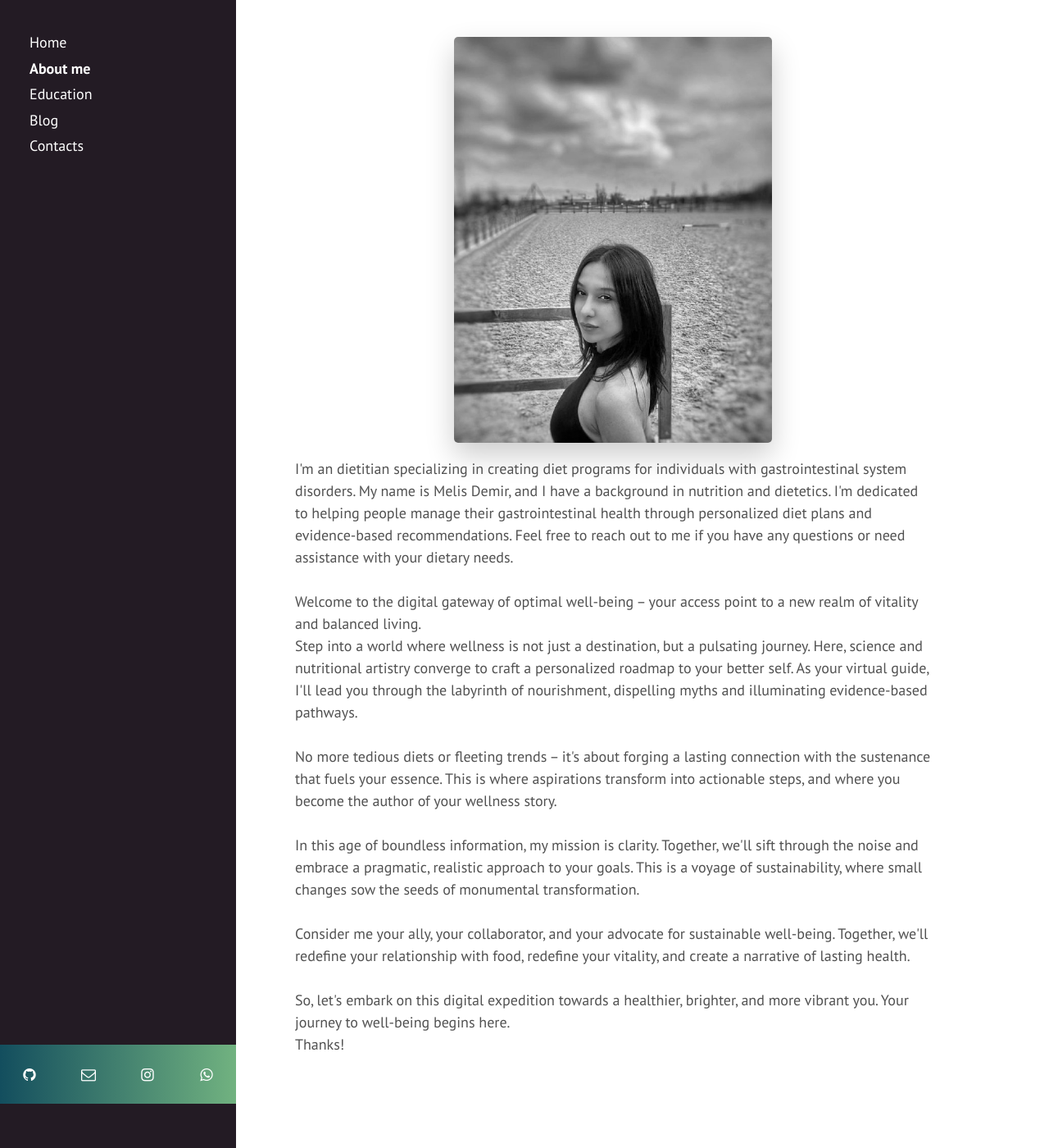
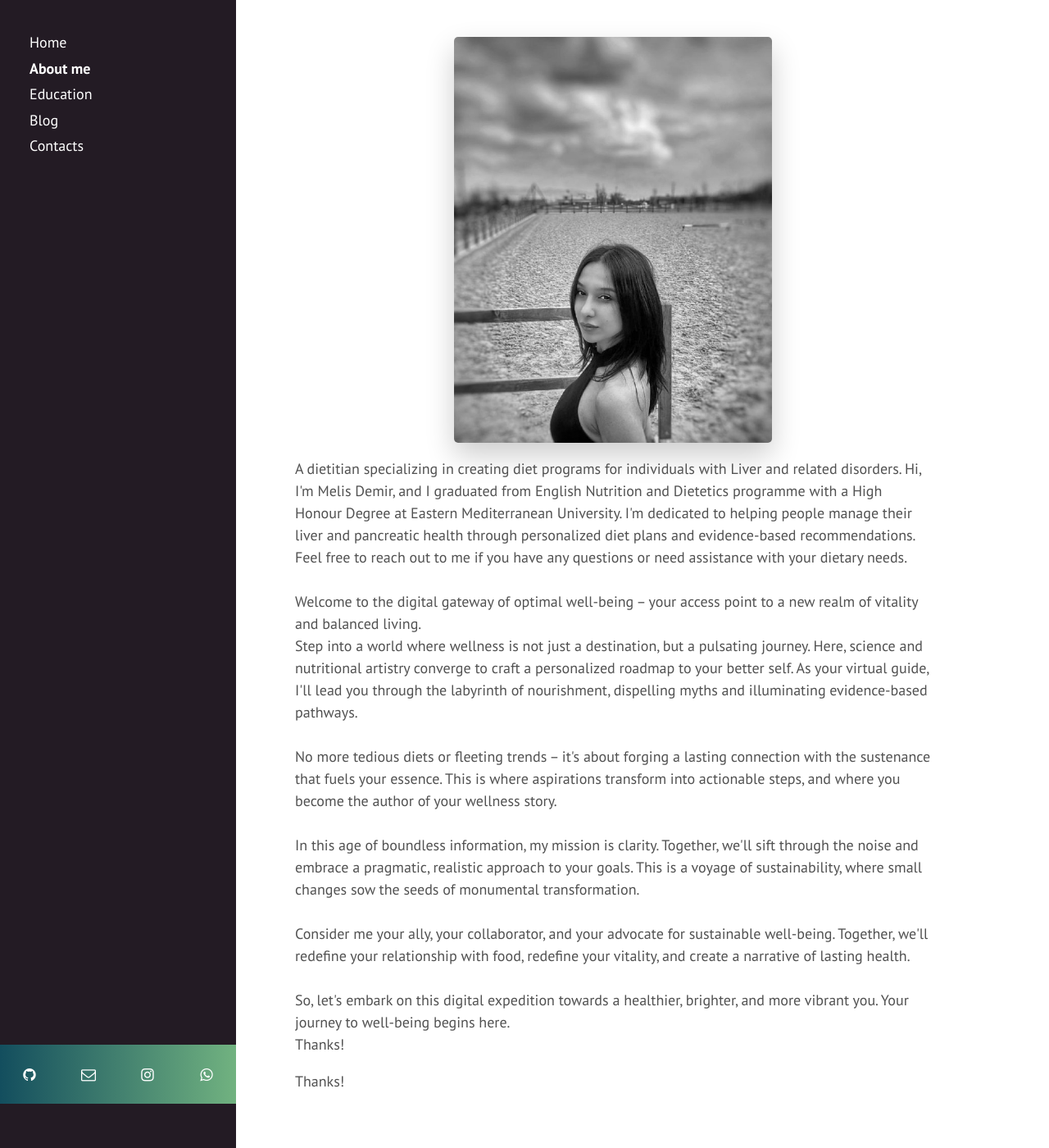
Before and after one commit to dytmelisdemir/mysite, a Jekyll site: the page built from about.html, in a window 1280 px wide and 1400 px high. Shown: the whole window at 82% size. Built offline with Jekyll 4.4.1, drawn with Linux system fonts in a browser that asks for light colours; some web fonts are replaced.

Commit message:
about grammer check

```diff
--- a/about.html
+++ b/about.html
@@ -5,7 +5,7 @@ order: 2
 ---
 <img src="{{site.baseurl}}assets/img/about/image.jpg" alt="me" class="medium_photo center">
 
-<p> I'm an dietitian specializing in creating diet programs for individuals with gastrointestinal system disorders. My name is Melis Demir, and I have a background in nutrition and dietetics. I'm dedicated to helping people manage their gastrointestinal health through personalized diet plans and evidence-based recommendations. Feel free to reach out to me if you have any questions or need assistance with your dietary needs.<br>
+<p>  A dietitian specializing in creating diet programs for individuals with Liver and related disorders. Hi, I'm Melis Demir, and I graduated from English Nutrition and Dietetics programme with a High Honour Degree at Eastern Mediterranean University. I'm dedicated to helping people manage their liver and pancreatic health through personalized diet plans and evidence-based recommendations. Feel free to reach out to me if you have any questions or need assistance with your dietary needs.<br>
 
   <br>Welcome to the digital gateway of optimal well-being – your access point to a new realm of vitality and balanced living.
 
@@ -13,10 +13,23 @@ order: 2
 
   <br>No more tedious diets or fleeting trends – it's about forging a lasting connection with the sustenance that fuels your essence. This is where aspirations transform into actionable steps, and where you become the author of your wellness story. <br>
 
-  <br>In this age of boundless information, my mission is clarity. Together, we'll sift through the noise and embrace a pragmatic, realistic approach to your goals. This is a voyage of sustainability, where small changes sow the seeds of monumental transformation. <br>
+  <br>In this age of boundless information, my mission is clarity. Together, we'll sift through the noise and embrace a pragmatic, realistic approach to your goals. This is a voyage of sustainability, where small changes sow the seeds of monumental transformation.<br>
 
   <br>Consider me your ally, your collaborator, and your advocate for sustainable well-being. Together, we'll redefine your relationship with food, redefine your vitality, and create a narrative of lasting health. <br>
 
   <br>So, let's embark on this digital expedition towards a healthier, brighter, and more vibrant you. Your journey to well-being begins here. <br>
 
   Thanks!</p>
+
+
+
+
+
+
+
+
+
+
+
+
+Thanks!
```
